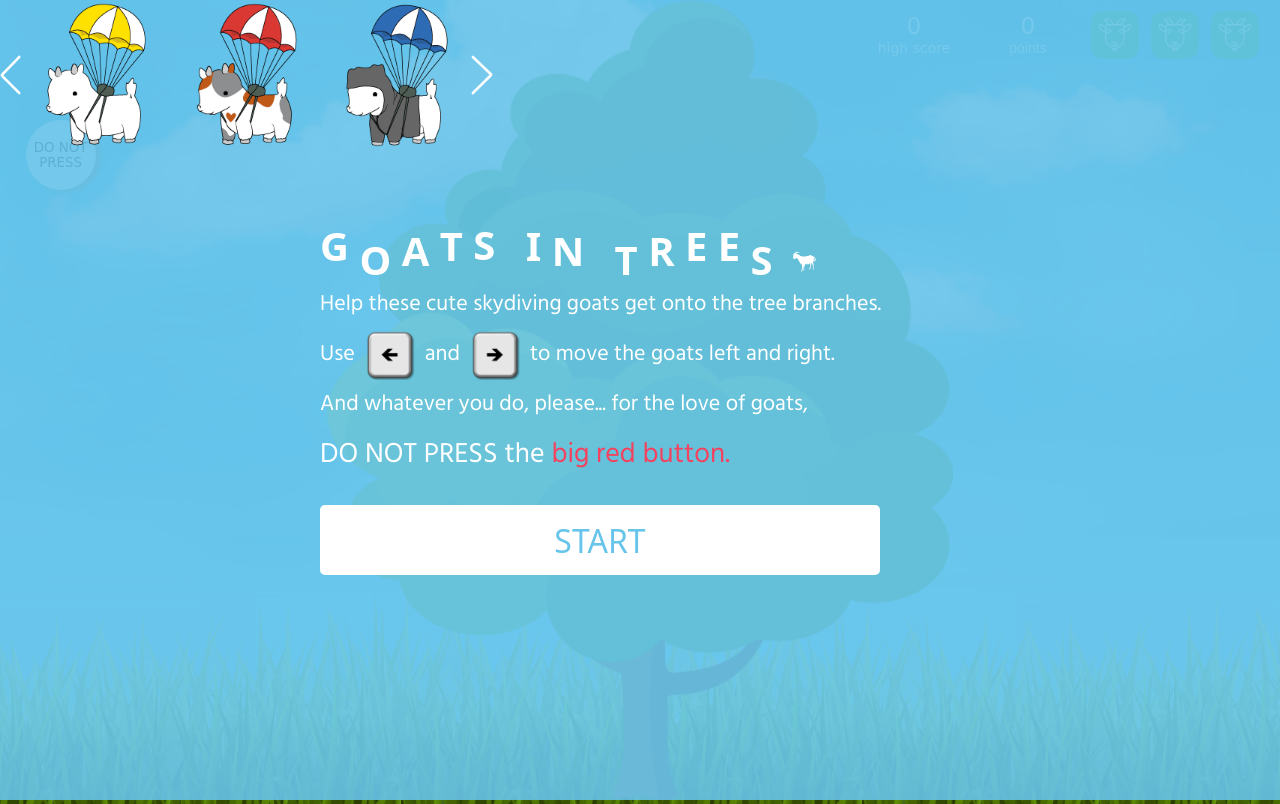
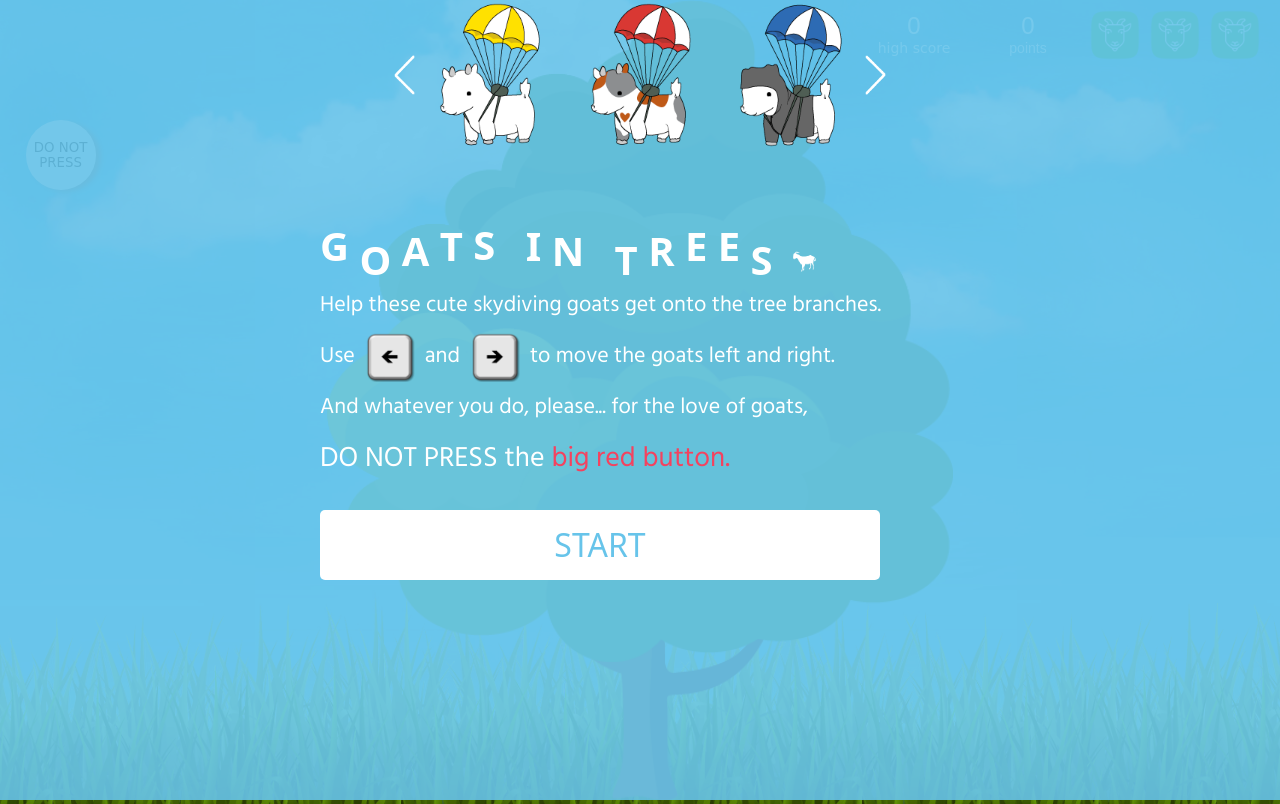
Before and after one commit to lyricnrhyme/goats-in-trees, a plain HTML site: page index.html in a window 1280 px wide. Drawn offline with Linux system fonts and the light colour scheme; a web font is replaced by a local one.

Commit message:
position goat selects

```diff
--- a/index.html
+++ b/index.html
@@ -61,6 +61,7 @@
       <button id="startButton">START</div>
       <!-- <button id="rules">HOW TO PLAY</button> -->
       <!-- <button id="shop" class="topLink">SHOP</button> -->
+      <div id="goatSelectContainer">
         <div id='goatSelection'>
           <img id='leftSelect' src='/assets/whiteArrowLeft.png'>
           <div id='goats'>
@@ -69,6 +70,7 @@
             <div class='goatInfo'><div class='goatImg'></div></div>
           </div>
           <img id='rightSelect' src='/assets/whiteArrowRight.png'>
+        </div>
       </div>
     </div>
   </div>
--- a/styles.css
+++ b/styles.css
@@ -270,6 +270,7 @@ canvas {
   margin: auto;
   display: flex;
   flex-direction: column;
+  justify-content: space-around;
   width: 700px;
   height: 300px;
   position: absolute;
@@ -341,9 +342,15 @@ canvas {
   display: flex;
 }
 
+#goatSelectContainer {
+  display: flex;
+  justify-content: space-around;
+}
+
 #goatSelection {
   display: flex;
   align-items: center;
+
 }
 
 #leftSelect, #rightSelect {
```
Lines whose indentation alone changed are shown as unchanged.
